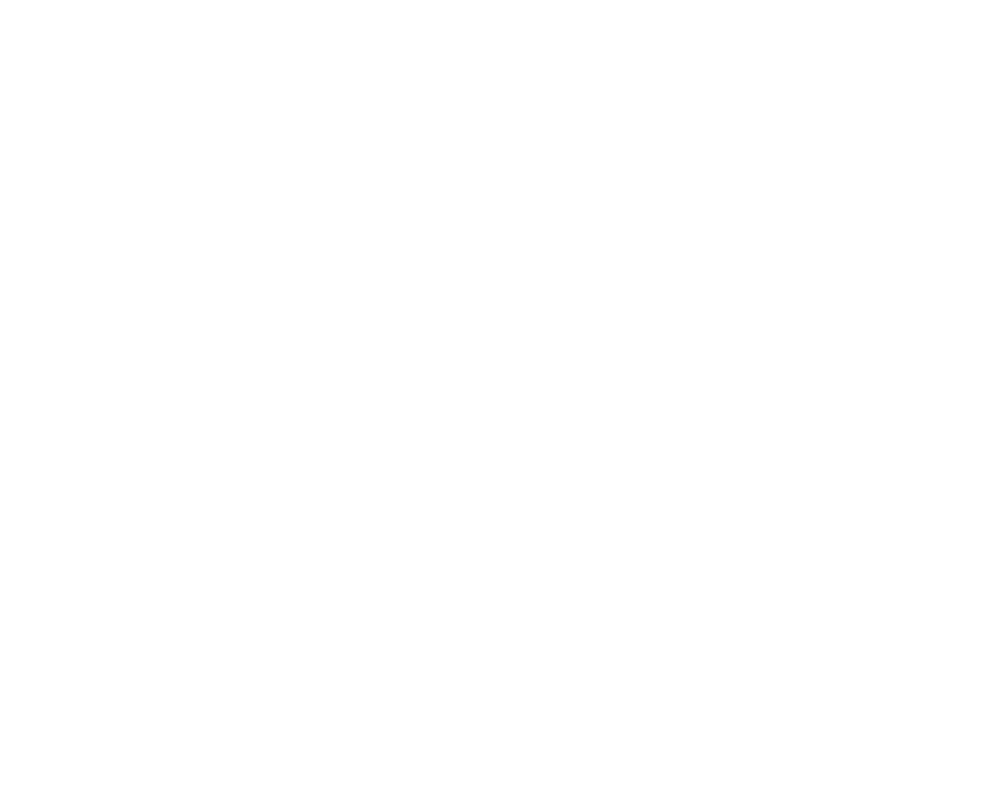
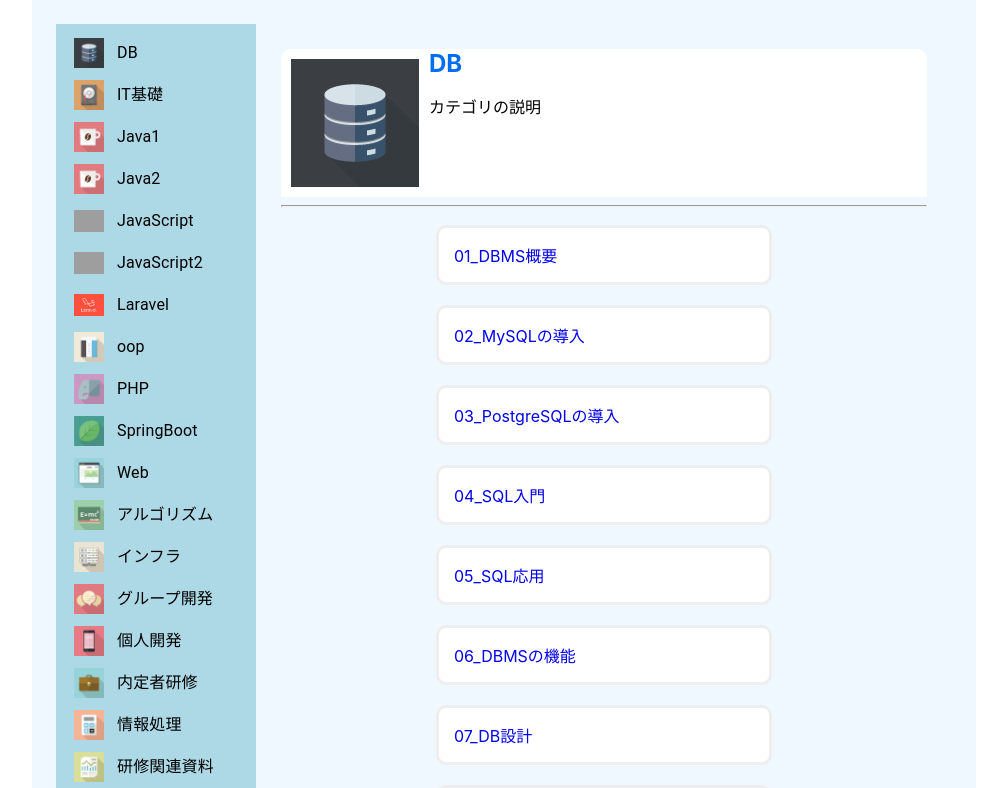
Before and after one commit to tc-kishimoto/fullstack-frontend, a React (Create React App) app: page /list/DB in a window 1280 px wide. Before the commit this address had no page. Shown: the top 788 px of the page, without its empty margins (136-1143 px from the left). Built offline with nearby package versions, Linux system fonts and the light colour scheme; grey boxes are pictures that could not be loaded.

Commit message:
カテゴリリストページ実装

```diff
--- a/src/App.js
+++ b/src/App.js
@@ -1,5 +1,6 @@
 import Index from './pages/Index';
 import Contents from './pages/Contents';
+import CategoryList from './pages/CategoryList';
 import {
   BrowserRouter,
   Routes,
@@ -15,6 +16,9 @@
       <Route path="/contents/:category/:contentName"
               element={<Contents />}>
       </Route>
+      <Route path="/list/:category"
+              element={<CategoryList />}>
+      </Route>
     </Routes>
   </BrowserRouter>
   );
--- /dev/null
+++ b/src/components/domains/ListMain.js
@@ -0,0 +1,80 @@
+import styled from "styled-components";
+import mdList from "../../config/mdlist.json"
+
+const ListDiv = styled.div`
+    width: 80%;
+    margin: 25px;
+`
+
+const HeaderDiv = styled.div`
+    display: flex;
+    background-color: white;
+    border-radius: 10px 10px 0 0;
+`
+
+const HeaderImg = styled.img`
+    margin: 10px;
+`
+
+const HeaderTitle = styled.h2`
+    color: #006ef1;
+    margin: auto;
+`
+
+const PageLinkDiv = styled.div`
+    align-items: flex-start;
+    display: flex;
+    flex-wrap: wrap;
+    justify-content: center;
+`
+
+const PageLinkBorder = styled.div`
+    width: 300px;
+    height: auto;
+    background-color: white;
+    border: solid #eee;
+    border-radius: 10px;
+    margin: 10px;
+    padding: 15px;
+`
+
+const PageLink = styled.a`
+    text-decoration: none;
+`
+
+function ListMain(props) {
+    const categoryName = props.categoryName;
+    const contents = mdList.contents[categoryName];
+
+    const PageList = contents.map(c => {
+        return (
+            <PageLinkBorder>
+                <PageLink href={`/contents/${categoryName}/${c}`}>{ c }</PageLink>
+            </PageLinkBorder>
+        )
+    })
+
+    const ListHeader = () => {
+        return (
+            <HeaderDiv>
+                <HeaderImg src={`${process.env.PUBLIC_URL}/images/index/${categoryName}.png`} />
+                <div>
+                    <HeaderTitle>{ categoryName }</HeaderTitle>
+                    <p>カテゴリの説明</p>
+                </div>
+            </HeaderDiv>
+        )
+    }
+
+    return (
+        <ListDiv>
+            <ListHeader />
+            <hr />
+            <PageLinkDiv>
+                { PageList }
+            </PageLinkDiv>
+        </ListDiv>
+    )
+}
+
+export default ListMain;
--- /dev/null
+++ b/src/components/domains/ListMenu.js
@@ -0,0 +1,36 @@
+import * as React from 'react';
+import Box from '@mui/material/Box';
+import List from '@mui/material/List';
+import ListItemButton from '@mui/material/ListItemButton';
+import ListItemIcon from '@mui/material/ListItemIcon';
+import ListItemText from '@mui/material/ListItemText';
+import styled from "styled-components";
+import mdList from "../../config/mdlist.json"
+
+
+const MenuIcon = styled.img`
+    width: 30px;
+    margin: 0 auto;
+`
+
+export default function ListMenu() {
+
+    const contents = Object.keys(mdList.contents).map(e => {
+        return (
+            <ListItemButton href={`/list/${e}`} sx={{padding: '5px'}}>
+                <ListItemIcon>
+                    <MenuIcon src={`${process.env.PUBLIC_URL}/images/index/${e}.png`} />
+                </ListItemIcon>
+                <ListItemText primary={`${e}`} />
+            </ListItemButton>
+        );
+    })
+
+  return (
+    <Box sx={{ width: '100%', maxWidth: 200, bgcolor: 'lightblue' }}>
+      <List>
+        { contents }
+      </List>
+    </Box>
+  );
+}
--- /dev/null
+++ b/src/pages/CategoryList.js
@@ -0,0 +1,26 @@
+import styled from "styled-components";
+import { useParams } from "react-router-dom";
+import ListMenu from "../components/domains/ListMenu";
+import ListMain from "../components/domains/ListMain";
+
+const ListDiv = styled.div`
+    width: 70%;
+    margin: 0 auto;
+    padding: 24px;
+    background-color: aliceblue;
+    display: flex;
+`
+
+function CategoryList() {
+
+    const { category } = useParams();
+
+    return (
+        <ListDiv>
+            <ListMenu />
+            <ListMain categoryName={`${category}`} />
+        </ListDiv>
+    )
+}
+
+export default CategoryList;
```
